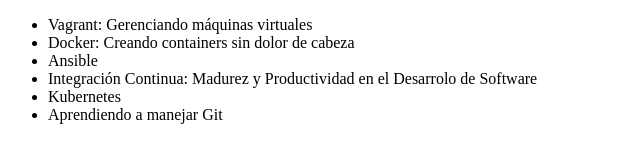
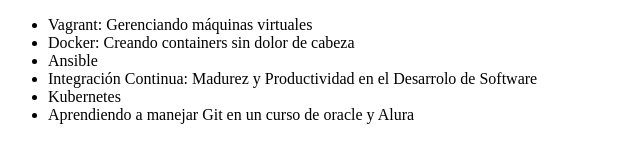
Before and after one commit to Leidyjojoasalas/aprendiendo-GitHub, a plain HTML site: page index.html in a window 1280 px wide. Shown: the whole page, without its empty margins (0-640 px from the left). Drawn offline with Linux system fonts and the light colour scheme.

Commit message:
agragando informacion

```diff
--- a/index.html
+++ b/index.html
@@ -11,7 +11,7 @@
             <li>Ansible</li>
             <li>Integración Continua: Madurez y Productividad en el Desarrolo de Software</li>
             <li>Kubernetes</li>
-            <li>Aprendiendo a manejar Git</li>
+            <li>Aprendiendo a manejar Git en un curso de oracle y Alura</li>
         </ul>
     </body>
 </html>
```
